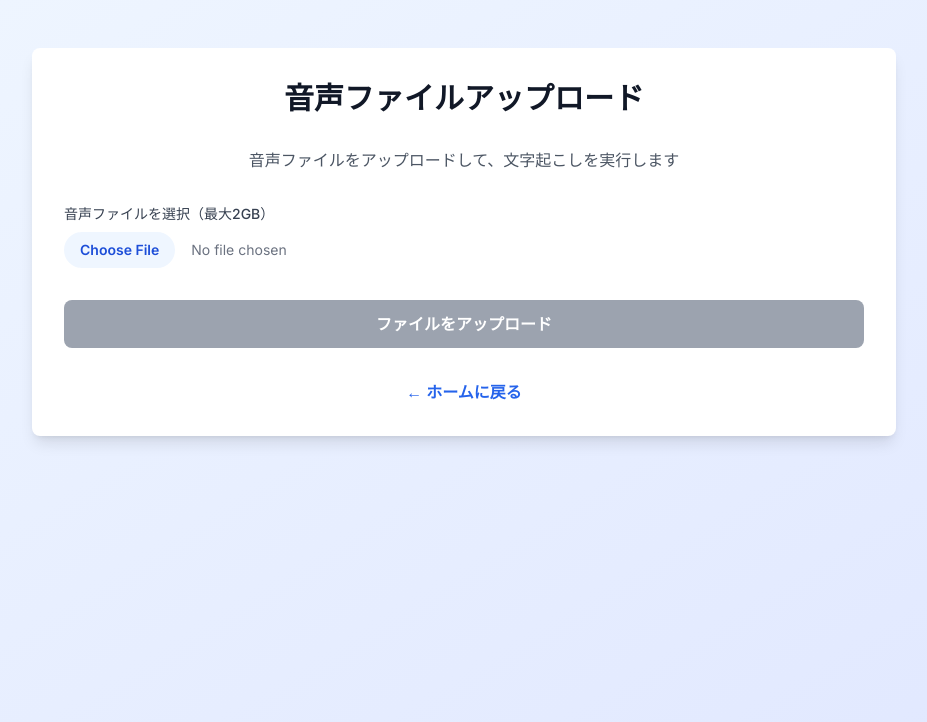
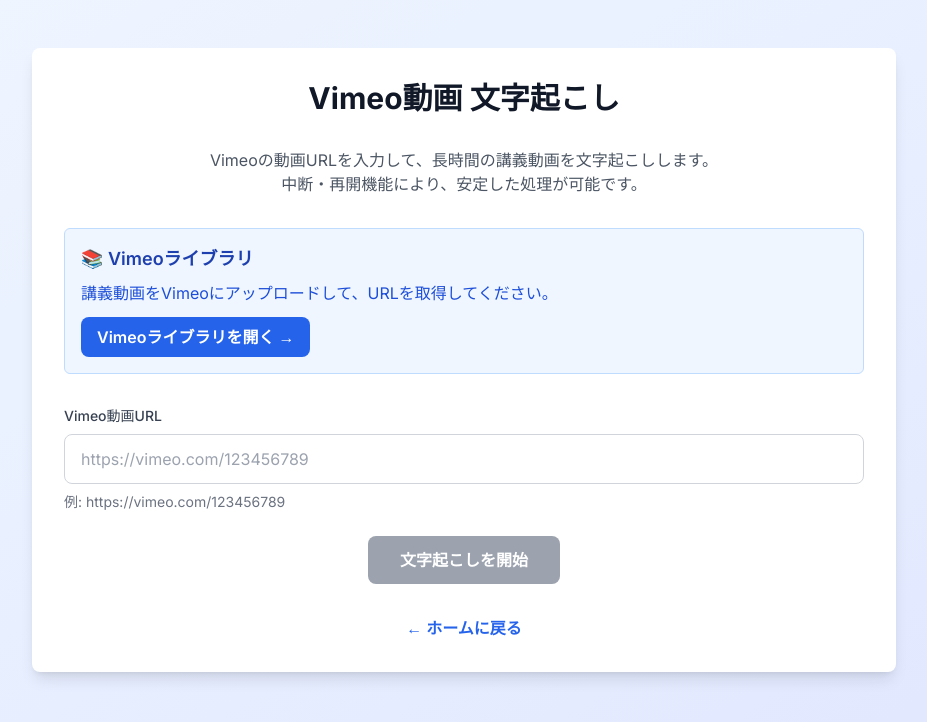
Before and after one commit to samboofficeota-hue/darwin-project, a Next.js app: page /upload in a window 1280 px wide. Shown: the top 722 px of the page, without its empty margins (176-1103 px from the left). Built offline with nearby package versions, Linux system fonts and the light colour scheme.

Commit message:
Update UI to focus on Vimeo URL input and add Vimeo library links

```diff
--- a/src/app/page.tsx
+++ b/src/app/page.tsx
@@ -76,16 +76,22 @@
                  <div className="mt-16 text-center">
                    <div className="space-x-4">
                      <a
-                       href="/vimeo-transcribe"
+                       href="/upload"
                        className="inline-block bg-blue-600 text-white py-3 px-8 rounded-lg font-semibold hover:bg-blue-700 transition-colors"
                      >
                        🎬 Vimeo動画を文字起こし
                      </a>
                      <a
-                       href="/transcribe"
+                       href="/vimeo-transcribe"
                        className="inline-block bg-green-600 text-white py-3 px-8 rounded-lg font-semibold hover:bg-green-700 transition-colors"
                      >
-                       🎤 音声ファイルを文字起こし
+                       📊 文字起こし進捗確認
+                     </a>
+                     <a
+                       href="/test-vimeo"
+                       className="inline-block bg-yellow-600 text-white py-3 px-8 rounded-lg font-semibold hover:bg-yellow-700 transition-colors"
+                     >
+                       🧪 API接続テスト
                      </a>
                      <a
                        href="/search"
--- a/src/app/upload/page.tsx
+++ b/src/app/upload/page.tsx
@@ -4,85 +4,44 @@
 import { useRouter } from 'next/navigation';
 
 export default function UploadPage() {
-  const [file, setFile] = useState<File | null>(null);
-  const [uploading, setUploading] = useState(false);
-  const [uploadResult, setUploadResult] = useState<any>(null);
+  const [vimeoUrl, setVimeoUrl] = useState('');
+  const [processing, setProcessing] = useState(false);
+  const [result, setResult] = useState<any>(null);
   const [error, setError] = useState<string | null>(null);
   const router = useRouter();
 
-  const handleFileChange = (e: React.ChangeEvent<HTMLInputElement>) => {
-    const selectedFile = e.target.files?.[0];
-    if (selectedFile) {
-      // ファイルサイズの制限（2GB）
-      const maxSize = 2 * 1024 * 1024 * 1024; // 2GB
-      if (selectedFile.size > maxSize) {
-        setError('ファイルサイズが大きすぎます（最大2GB）');
-        return;
-      }
+  const handleSubmit = async (e: React.FormEvent) => {
+    e.preventDefault();
 
-      // ファイル形式の検証
-      const allowedTypes = ['audio/mpeg', 'audio/wav', 'audio/mp4', 'audio/m4a'];
-      if (!allowedTypes.includes(selectedFile.type)) {
-        setError('サポートされていないファイル形式です');
-        return;
-      }
+    if (!vimeoUrl.trim()) {
+      setError('Vimeo URLを入力してください');
+      return;
+    }
 
-      setFile(selectedFile);
-      setError(null);
-    }
-  };
-
-  const handleUpload = async () => {
-    if (!file) return;
-
-    setUploading(true);
+    setProcessing(true);
     setError(null);
+    setResult(null);
 
     try {
-      const formData = new FormData();
-      formData.append('file', file);
-      formData.append('folder_path', '智の泉/01_講演録');
-
-      const response = await fetch('/api/upload-audio', {
-        method: 'POST',
-        body: formData,
-      });
-
-      if (!response.ok) {
-        const errorData = await response.json();
-        throw new Error(errorData.error || 'アップロードに失敗しました');
-      }
-
-      const result = await response.json();
-      setUploadResult(result);
-    } catch (err) {
-      setError(err instanceof Error ? err.message : 'アップロードエラーが発生しました');
-    } finally {
-      setUploading(false);
-    }
-  };
-
-  const startTranscription = async () => {
-    if (!uploadResult?.file_id) return;
-
-    try {
-      const response = await fetch('/api/start-transcription', {
+      const response = await fetch('/api/vimeo-transcribe', {
         method: 'POST',
         headers: {
           'Content-Type': 'application/json',
         },
-        body: JSON.stringify({ file_id: uploadResult.file_id }),
+        body: JSON.stringify({ vimeo_url: vimeoUrl }),
       });
 
-      if (!response.ok) {
-        const errorData = await response.json();
-        throw new Error(errorData.error || '文字起こし開始に失敗しました');
+      const data = await response.json();
+
+      if (response.ok) {
+        setResult(data);
+      } else {
+        setError(data.error || '文字起こし開始に失敗しました');
       }
-
-      const result = await response.json();
-      alert(`文字起こしを開始しました。ジョブID: ${result.job_id}`);
     } catch (err) {
-      setError(err instanceof Error ? err.message : '文字起こし開始エラーが発生しました');
+      setError('通信エラーが発生しました');
+    } finally {
+      setProcessing(false);
     }
   };
 
@@ -91,78 +50,88 @@
       <div className="container mx-auto px-4 max-w-4xl">
         <div className="bg-white rounded-lg shadow-lg p-8">
           <h1 className="text-3xl font-bold text-gray-900 mb-8 text-center">
-            音声ファイルアップロード
+            Vimeo動画 文字起こし
           </h1>
           <p className="text-center text-gray-600 mb-8">
-            音声ファイルをアップロードして、文字起こしを実行します
+            Vimeoの動画URLを入力して、長時間の講義動画を文字起こしします。<br />
+            中断・再開機能により、安定した処理が可能です。
           </p>
 
-          {/* ファイル選択 */}
-          <div className="mb-8">
-            <label className="block text-sm font-medium text-gray-700 mb-2">
-              音声ファイルを選択（最大2GB）
-            </label>
-            <input
-              type="file"
-              accept="audio/*"
-              onChange={handleFileChange}
-              className="block w-full text-sm text-gray-500 file:mr-4 file:py-2 file:px-4 file:rounded-full file:border-0 file:text-sm file:font-semibold file:bg-blue-50 file:text-blue-700 hover:file:bg-blue-100"
-            />
-            {file && (
-              <div className="mt-2 text-sm text-gray-600">
-                選択されたファイル: {file.name} ({(file.size / 1024 / 1024).toFixed(2)} MB)
-              </div>
-            )}
+          {/* Vimeoライブラリへのリンク */}
+          <div className="mb-8 p-4 bg-blue-50 border border-blue-200 rounded-md">
+            <h3 className="text-lg font-semibold text-blue-800 mb-2">
+              📚 Vimeoライブラリ
+            </h3>
+            <p className="text-blue-700 mb-3">
+              講義動画をVimeoにアップロードして、URLを取得してください。
+            </p>
+            <a
+              href="https://vimeo.com/library"
+              target="_blank"
+              rel="noopener noreferrer"
+              className="inline-block bg-blue-600 text-white py-2 px-4 rounded-lg font-semibold hover:bg-blue-700 transition-colors"
+            >
+              Vimeoライブラリを開く →
+            </a>
           </div>
+
+          {/* URL入力フォーム */}
+          <form onSubmit={handleSubmit} className="mb-8">
+            <div className="mb-6">
+              <label className="block text-sm font-medium text-gray-700 mb-2">
+                Vimeo動画URL
+              </label>
+              <input
+                type="url"
+                value={vimeoUrl}
+                onChange={(e) => setVimeoUrl(e.target.value)}
+                placeholder="https://vimeo.com/123456789"
+                className="w-full px-4 py-3 border border-gray-300 rounded-lg focus:ring-2 focus:ring-blue-500 focus:border-transparent"
+                disabled={processing}
+              />
+              <p className="text-sm text-gray-500 mt-2">
+                例: https://vimeo.com/123456789
+              </p>
+            </div>
+
+            <div className="flex justify-center">
+              <button
+                type="submit"
+                disabled={processing || !vimeoUrl.trim()}
+                className="bg-blue-600 text-white py-3 px-8 rounded-lg font-semibold hover:bg-blue-700 disabled:bg-gray-400 disabled:cursor-not-allowed"
+              >
+                {processing ? '処理中...' : '文字起こしを開始'}
+              </button>
+            </div>
+          </form>
 
           {/* エラー表示 */}
           {error && (
-            <div className="mb-4 p-4 bg-red-50 border border-red-200 rounded-md">
+            <div className="mb-6 p-4 bg-red-50 border border-red-200 rounded-md">
               <p className="text-red-800">{error}</p>
             </div>
           )}
 
-          {/* アップロードボタン */}
-          <div className="mb-8">
-            <button
-              onClick={handleUpload}
-              disabled={!file || uploading}
-              className="w-full bg-blue-600 text-white py-3 px-6 rounded-lg font-semibold hover:bg-blue-700 disabled:bg-gray-400 disabled:cursor-not-allowed"
-            >
-              {uploading ? 'アップロード中...' : 'ファイルをアップロード'}
-            </button>
-          </div>
-
-          {/* アップロード結果 */}
-          {uploadResult && (
+          {/* 結果表示 */}
+          {result && (
             <div className="bg-green-50 border border-green-200 rounded-md p-6">
               <h3 className="text-lg font-semibold text-green-800 mb-4">
-                ✅ アップロード完了
+                ✅ 文字起こし開始
               </h3>
+
               <div className="space-y-2 text-sm">
-                <p><strong>ファイル名:</strong> {uploadResult.filename}</p>
-                <p><strong>ファイルID:</strong> {uploadResult.file_id}</p>
-                <p><strong>保存先:</strong> {uploadResult.folder_path}</p>
-                <p><strong>ファイルサイズ:</strong> {(uploadResult.file_size / 1024 / 1024).toFixed(2)} MB</p>
-                <p><strong>一時URL:</strong>
-                  <a
-                    href={uploadResult.temp_url}
-                    target="_blank"
-                    rel="noopener noreferrer"
-                    className="text-blue-600 hover:underline ml-1"
-                  >
-                    {uploadResult.temp_url}
-                  </a>
-                </p>
+                <p><strong>ジョブID:</strong> {result.jobId}</p>
+                <p><strong>ステータス:</strong> {result.status}</p>
+                <p><strong>推定処理時間:</strong> {result.estimatedDuration}分</p>
               </div>
 
-              <div className="mt-6">
-                <button
-                  onClick={startTranscription}
-                  className="bg-green-600 text-white py-2 px-4 rounded-lg font-semibold hover:bg-green-700"
+              <div className="mt-4">
+                <a
+                  href="/vimeo-transcribe"
+                  className="text-blue-600 hover:text-blue-800 font-semibold"
                 >
-                  文字起こしを開始
-                </button>
+                  詳細な進捗を確認する →
+                </a>
               </div>
             </div>
           )}
--- a/src/app/vimeo-transcribe/page.tsx
+++ b/src/app/vimeo-transcribe/page.tsx
@@ -150,6 +150,24 @@
             Vimeoの動画URLを入力して、長時間の講義動画を文字起こしします。<br />
             中断・再開機能により、安定した処理が可能です。
           </p>
+
+          {/* Vimeoライブラリへのリンク */}
+          <div className="mb-8 p-4 bg-blue-50 border border-blue-200 rounded-md">
+            <h3 className="text-lg font-semibold text-blue-800 mb-2">
+              📚 Vimeoライブラリ
+            </h3>
+            <p className="text-blue-700 mb-3">
+              講義動画をVimeoにアップロードして、URLを取得してください。
+            </p>
+            <a
+              href="https://vimeo.com/library"
+              target="_blank"
+              rel="noopener noreferrer"
+              className="inline-block bg-blue-600 text-white py-2 px-4 rounded-lg font-semibold hover:bg-blue-700 transition-colors"
+            >
+              Vimeoライブラリを開く →
+            </a>
+          </div>
 
           {/* URL入力フォーム */}
           <form onSubmit={handleSubmit} className="mb-8">
```
